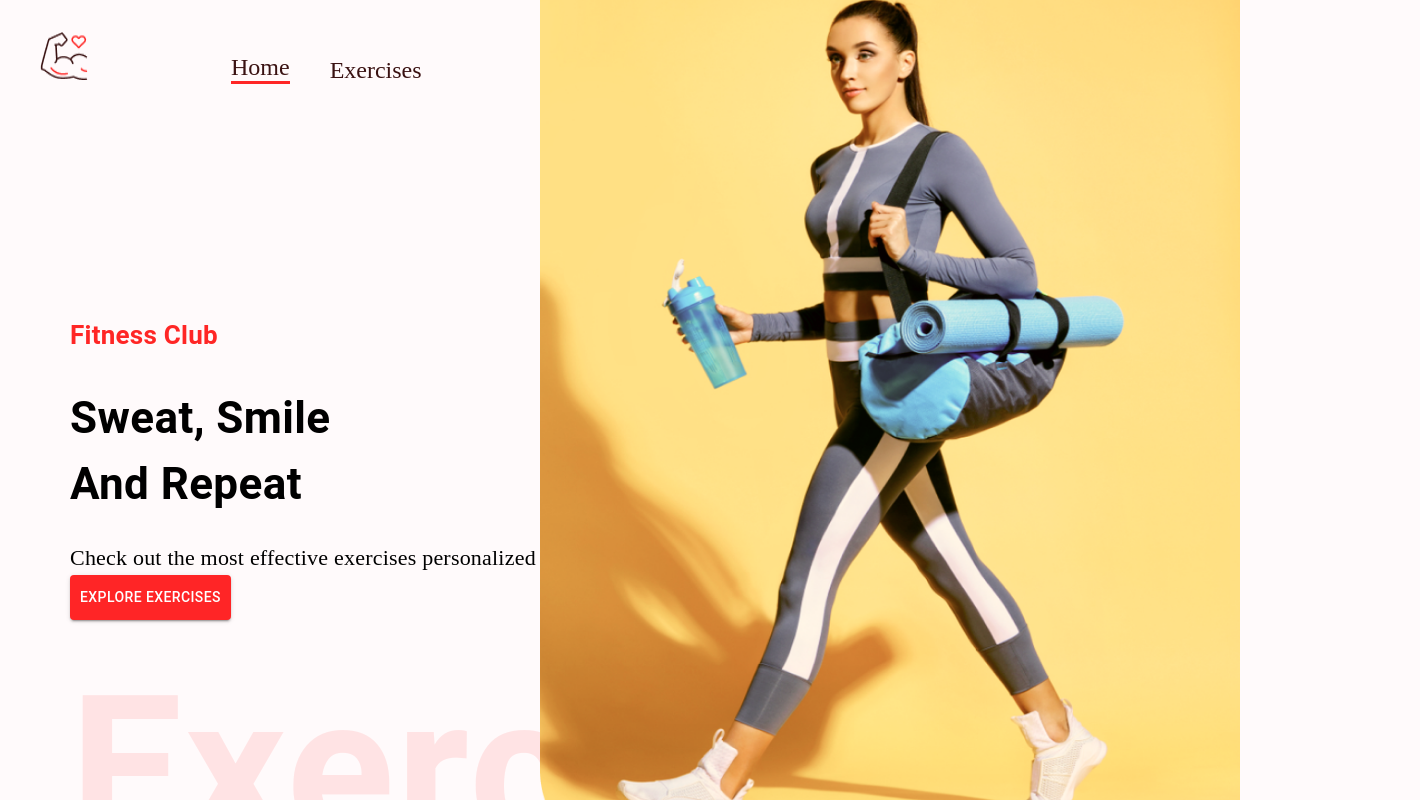
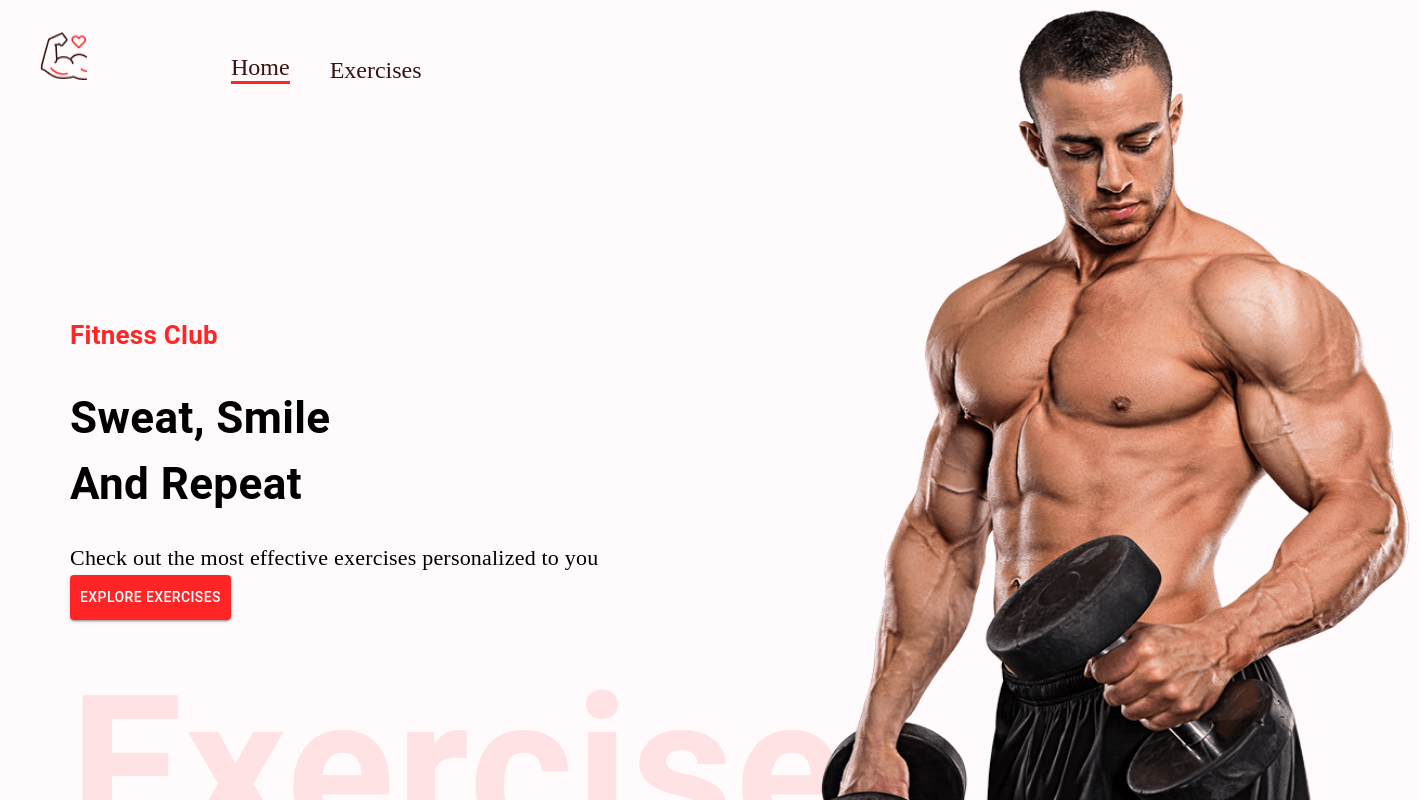
Before and after one commit to Azharr110/Muscle-Mate, a React (Create React App) app: page / in a window 1280 px wide. Shown: the top 800 px of the page, 1420 px wide, since content can reach past the window. Built offline with nearby package versions, Linux system fonts and the light colour scheme; no server answers.

Commit message:
Add banner img

```diff
--- a/src/App.css
+++ b/src/App.css
@@ -55,10 +55,11 @@ body {
 
   .hero-banner-img {
     position: absolute;
+    margin-right: -180px;
     right: 40px;
-    top: 0px;
-    width: 700px;
-    height: 900px;
+    top: 20px;
+    width: 650px;
+    height: 850px;
     margin-top: -330px;
 
   }
--- a/src/components/HeroBanner.js
+++ b/src/components/HeroBanner.js
@@ -1,5 +1,5 @@
 import React from 'react';
-import { Box, Stack, Typography, Button } from '@mui/material';
+import { Box, Typography, Button } from '@mui/material';
 
 import HeroBannerImage from '../assets/images/banner.png';
 
--- a/src/components/HorizontalScrollbar.js
+++ b/src/components/HorizontalScrollbar.js
@@ -1,6 +1,6 @@
 import React, { useContext } from 'react';
 import { ScrollMenu, VisibilityContext } from 'react-horizontal-scrolling-menu';
-import { Box, Typography } from '@mui/material';
+import { Box, Typography} from '@mui/material';
 
 import ExerciseCard from './ExerciseCard';
 import BodyPart from './BodyPart';
```
Also changed, not shown: src/assets/images/banner.png, src/assets/images/bannerr.png (added).
